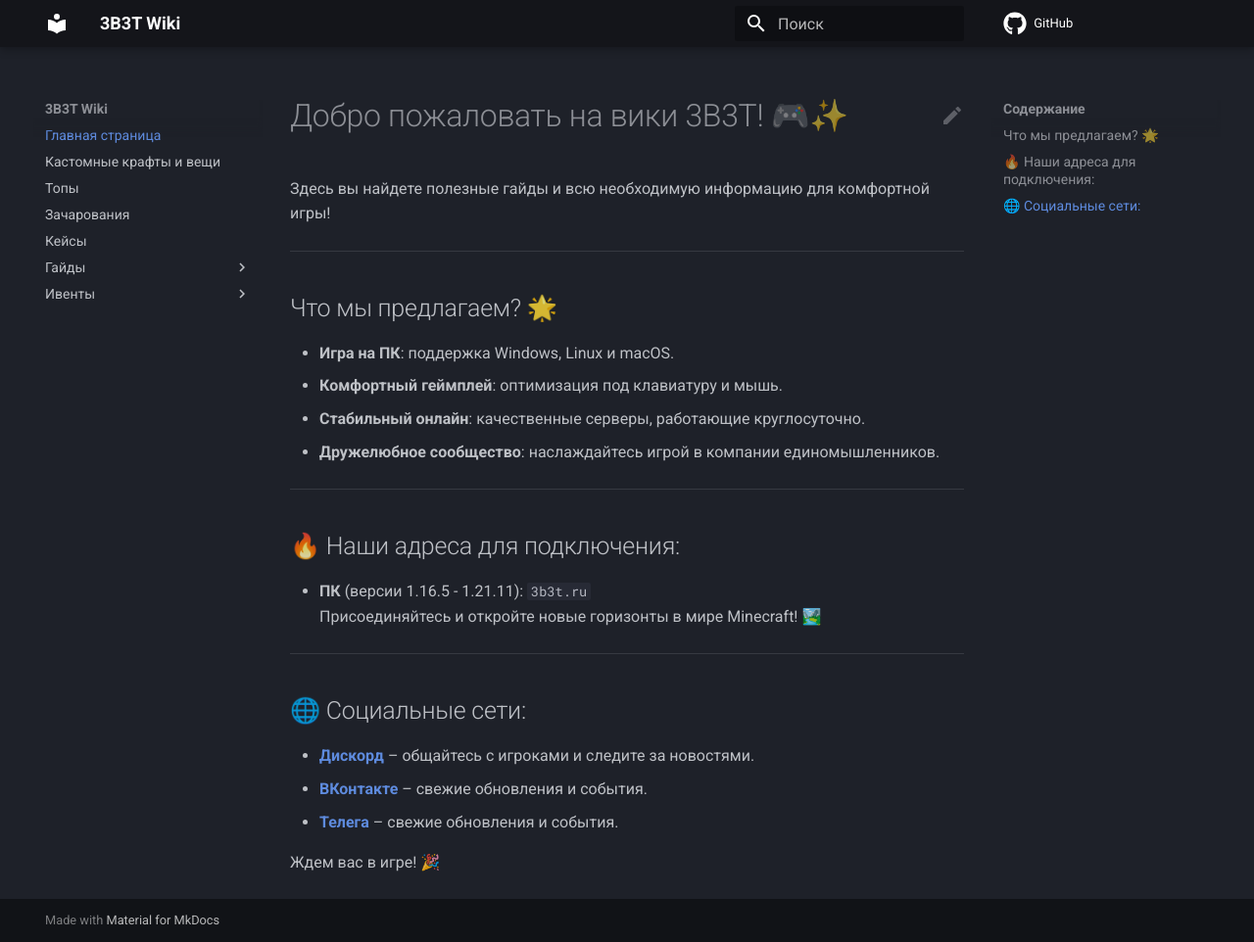
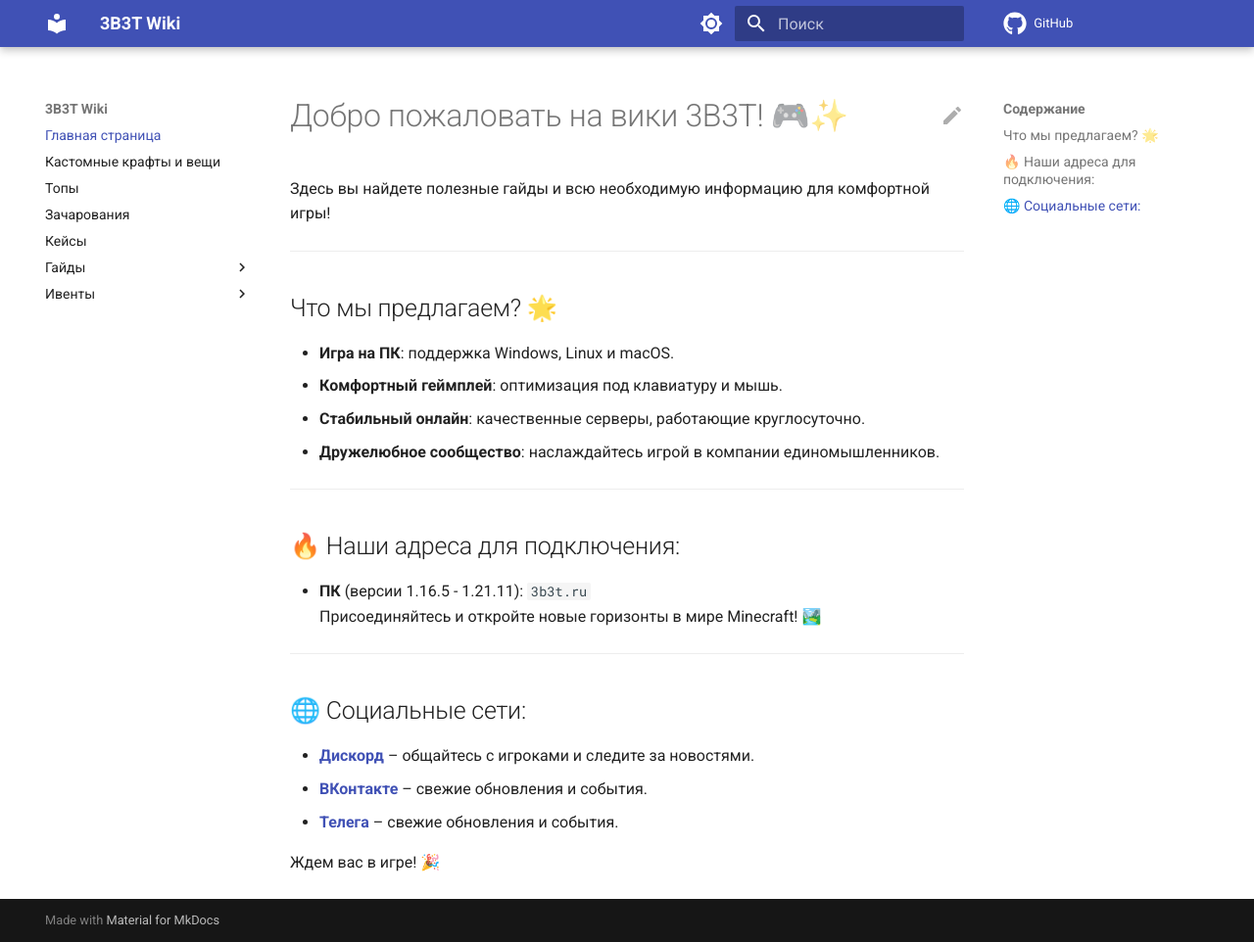
Before and after one commit to 3B3TServer/Docs, an MkDocs documentation site: the page built from docs/index.md, in a window 1280 px wide and 962 px high. Shown: the whole window at 98% size. Built offline with MkDocs 1.6.1 and Material for MkDocs 9.7.7, drawn with Linux system fonts in a browser that asks for light colours; comment, search, counter and statistics services are not loaded.

Commit message:
Update mkdocs.yml

```diff
--- a/mkdocs.yml
+++ b/mkdocs.yml
@@ -23,9 +23,23 @@
   name: material
   language: ru
   palette:
-    scheme: slate
-    primary: black
-    accent: indigo
+    # Светлая тема
+    - media: "(prefers-color-scheme: light)"
+      scheme: default
+      primary: indigo
+      accent: indigo
+      toggle:
+        icon: material/brightness-7
+        name: Переключить на темную тему
+
+    # Темная тема
+    - media: "(prefers-color-scheme: dark)"
+      scheme: slate
+      primary: black
+      accent: indigo
+      toggle:
+        icon: material/brightness-4
+        name: Переключить на светлую тему
   icon:
     repo: fontawesome/brands/github
     edit: material/pencil
```
